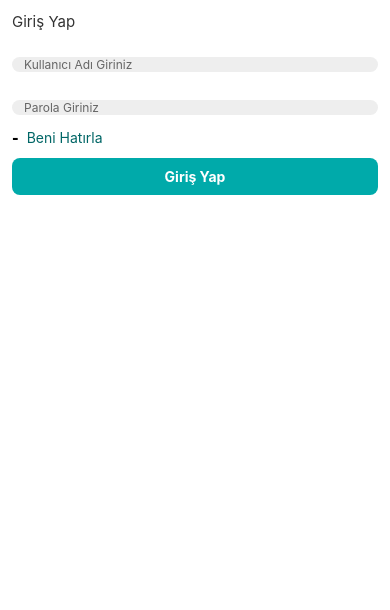
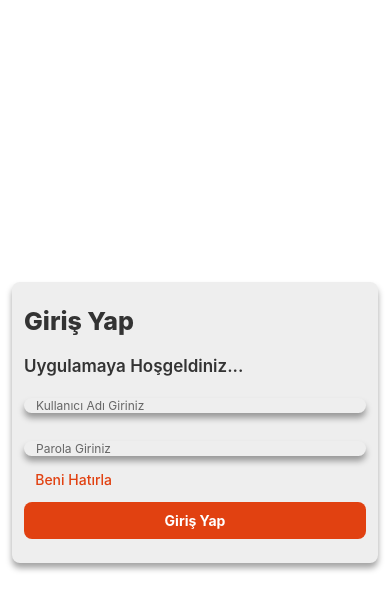
Before and after one commit to inceselim/codereaderelifsoft, a React Native app: screen /Home in a window 390 px wide. Shown: the top 610 px of the page. Built offline with nearby package versions, Linux system fonts and the light colour scheme.

Commit message:
30.12.23-++

```diff
--- a/src/components/ButtonPrimary/ButtonPrimary.tsx
+++ b/src/components/ButtonPrimary/ButtonPrimary.tsx
@@ -6,7 +6,7 @@ export default function ButtonPrimary({ onPress, text }: any) {
     return (
         <TouchableOpacity onPress={onPress}
             style={{
-                backgroundColor: colors.blue,
+                backgroundColor: colors.orange,
                 marginVertical: 12,
                 borderRadius: 8
             }}>
--- a/src/screens/home/HomeScreen.tsx
+++ b/src/screens/home/HomeScreen.tsx
@@ -1,5 +1,5 @@
 import React, { useEffect, useState } from 'react';
-import { View, Text, SafeAreaView, Alert, TextInput, ScrollView, TouchableOpacity } from 'react-native';
+import { View, Text, SafeAreaView, Alert, TextInput, ScrollView, TouchableOpacity, Platform } from 'react-native';
 import { styles } from '../../styles/styles';
 import { colors } from '../../styles/colors';
 import Tts from 'react-native-tts';
@@ -13,6 +13,8 @@ export default function HomeScreen() {
     const dispatch: any = useDispatch();
     const [barcodeText, setBarcodeText] = useState("")
     const userName = useSelector((state: any) => state.auth.userName)
+
+    const [segment, setSegment] = useState(0);
 
     async function logoutDecide() {
         Alert.alert('Oturum Kapat', 'Çıkış yapmak istediğinize emin misiniz?', [
@@ -32,72 +34,129 @@ export default function HomeScreen() {
             },
         ]);
     }
-    // useEffect(() => {
-    //     // Tts.voices().then(voices => console.log(voices));
-    //     Tts.setDefaultLanguage('tr-TR');
-    //     Tts.setDefaultRate(0.6);
-
-    //     Tts.speak('Hello, world!', {
-    //         // iosVoiceId: 'com.apple.ttsbundle.Moira-compact',
-    //         iosVoiceId: 'com.apple.voice.compact.tr-TR.Yelda',
-    //         rate: 0.5,
-    //         androidParams: {
-    //             KEY_PARAM_PAN: -1,
-    //             KEY_PARAM_VOLUME: 0.5,
-    //             KEY_PARAM_STREAM: 'STREAM_MUSIC',
-    //         },
-    //     });
-    //     Tts.speak('Selam arkadaşlar uygulamamıza hoşgeldiniz!', {
-    //         // iosVoiceId: 'com.apple.ttsbundle.Moira-compact',
-    //         iosVoiceId: 'com.apple.voice.compact.tr-TR.Yelda',
-    //         rate: 0.5,
-    //         androidParams: {
-    //             KEY_PARAM_PAN: 1,
-    //             KEY_PARAM_VOLUME: 0.5,
-    //             KEY_PARAM_STREAM: 'STREAM_NOTIFICATION',
-    //         },
-    //     });
-    // }, []);
+    useEffect(() => {
+        // Tts.voices().then(voices => console.log(voices));
+        Tts.setDefaultLanguage('tr-TR');
+        Tts.setDefaultRate(0.6);
+        Tts.speak('Hello, world!', {
+            iosVoiceId: 'com.apple.voice.compact.tr-TR.Yelda',
+            rate: 0.5,
+            androidParams: {
+                KEY_PARAM_PAN: 0,
+                KEY_PARAM_VOLUME: 0.99,
+                KEY_PARAM_STREAM: 'STREAM_NOTIFICATION',
+            },
+        });
+        Tts.speak('Selam arkadaşlar uygulamamıza hoşgeldiniz!', {
+            // iosVoiceId: 'com.apple.ttsbundle.Moira-compact',
+            iosVoiceId: 'com.apple.voice.compact.tr-TR.Yelda',
+            rate: 0.5,
+            androidParams: {
+                KEY_PARAM_PAN: 0,
+                KEY_PARAM_VOLUME: 1.0,
+                KEY_PARAM_STREAM: 'STREAM_NOTIFICATION',
+            },
+        });
+    }, []);
+    const handleBarcode = () => {
+        if (Platform.OS == "ios") {
+            Tts.speak('Hello, world!', {
+                iosVoiceId: 'com.apple.voice.compact.tr-TR.Yelda',
+                rate: 0.5,
+                androidParams: {
+                    KEY_PARAM_PAN: 0,
+                    KEY_PARAM_VOLUME: 0.99,
+                    KEY_PARAM_STREAM: 'STREAM_NOTIFICATION',
+                },
+            });
+        }
+        else {
+            Tts.speak('Selam arkadaşlar uygulamamıza hoşgeldiniz!', {
+                // iosVoiceId: 'com.apple.ttsbundle.Moira-compact',
+                iosVoiceId: 'com.apple.voice.compact.tr-TR.Yelda',
+                rate: 0.5,
+                androidParams: {
+                    KEY_PARAM_PAN: 0,
+                    KEY_PARAM_VOLUME: 1.0,
+                    KEY_PARAM_STREAM: 'STREAM_NOTIFICATION',
+                },
+            });
+        }
+    }
     return (
         <SafeAreaView style={styles.container}>
             <View style={styles.content}>
                 <View style={{ alignContent: "center" }}>
+                    {/* <Text style={{
+                        fontSize: 18,
+                        color: colors.orange,
+                        fontWeight: "bold",
+                        paddingVertical: 10,
+                        borderBottomWidth: 1,
+                    }}>Kullanıcı: {userName}</Text> */}
+                    <View style={{
+                        flexDirection: "row",
+                        justifyContent: "space-between",
+                        paddingTop:10,
+                    }}>
+                        <TouchableOpacity onPress={() => setSegment(0)}>
                             <Text style={{
-                        fontSize: 18,
-                        color: colors.blue,
-                        fontWeight: "bold",
-                        textAlign: "center",
-                        paddingVertical: 10,
-                    }}>Kullanıcı: {userName}</Text>
-                    <Text style={{
-                        fontSize: 15,
-                        color: colors.blue,
+                                fontSize: 19,
+                                color: colors.orange,
                                 fontWeight: "bold",
                                 textAlign: "center",
                                 paddingVertical: 10,
                             }}>Barkod Okut</Text>
+                        </TouchableOpacity>
+                        <TouchableOpacity onPress={() => setSegment(1)}>
+                            <Text style={{
+                                fontSize: 19,
+                                color: colors.orange,
+                                fontWeight: "bold",
+                                textAlign: "center",
+                                paddingVertical: 10,
+                            }}>Okutulanlar</Text>
+                        </TouchableOpacity>
+                    </View>
 
+                    {
+                        segment == 0 ?
+                            <View>
                                 <TextInput
                                     style={styles.textInput}
                                     value={barcodeText}
                                     onChangeText={setBarcodeText}
                                     autoFocus
                                 />
-                    <TouchableOpacity onPress={() => logoutDecide()}>
+                                <TouchableOpacity onPress={() => setBarcodeText("")}>
                                     <Text style={{
                                         fontSize: 15,
-                            color: colors.blue,
+                                        color: colors.orange,
                                         fontWeight: "bold",
                                         textAlign: "center",
                                         paddingVertical: 10,
-                        }}>Çıkış Yap</Text>
+                                    }}>Temizle</Text>
                                 </TouchableOpacity>
+                            </View>
+                            :
+                            <View>
                                 <ScrollView>
                                     <View>
 
                                     </View>
                                 </ScrollView>
                             </View>
+                    }
+                    <TouchableOpacity onPress={() => logoutDecide()}>
+                        <Text style={{
+                            fontSize: 15,
+                            color: colors.orange,
+                            fontWeight: "bold",
+                            textAlign: "center",
+                            paddingVertical: 10,
+                        }}>Çıkış Yap</Text>
+                    </TouchableOpacity>
+                </View>
             </View>
         </SafeAreaView>
     );
--- a/src/screens/login/LoginScreen.tsx
+++ b/src/screens/login/LoginScreen.tsx
@@ -137,12 +137,35 @@ export default function LoginScreen() {
         loading ?
           <LoadingCard />
           :
-          <View style={styles.content}>
+          <View style={[styles.content, { justifyContent: "center" }]}>
+            <View style={{
+              paddingHorizontal: 12,
+              paddingVertical: 12,
+              borderRadius: 8,
+              justifyContent: "center",
+              shadowColor: "#000",
+              backgroundColor: "#eee",
+              shadowOffset: {
+                width: 0,
+                height: 5,
+              },
+              shadowOpacity: 0.36,
+              shadowRadius: 6.68,
+
+              elevation: 11,
+            }}>
               <Text style={{
                 color: "#333",
-              fontSize: 15,
+                fontSize: 25,
+                fontWeight: "800",
                 marginVertical: 12
               }}>Giriş Yap</Text>
+              <Text style={{
+                color: "#333",
+                fontSize: 17,
+                fontWeight: "600",
+                marginVertical: 8
+              }}>Uygulamaya Hoşgeldiniz...</Text>
 
               <TextInput style={styles.textInput}
                 placeholder='Kullanıcı Adı Giriniz'
@@ -157,13 +180,17 @@ export default function LoginScreen() {
                 placeholderTextColor={"#666"} />
               <TouchableOpacity onPress={() => setRemember(!remember)} style={{ flexDirection: "row", alignItems: "center" }}>
                 {remember ? <Text style={{
-                color: colors.blueDark,
+                  color: colors.orange,
                   fontWeight: "900",
+                  fontSize: 16,
                 }}>X</Text> : <Text style={{
+                  color: colors.orange,
                   fontWeight: "900",
-              }}>-</Text>}
+                  fontSize: 16,
+                }}> </Text>}
                 <Text style={{
-                color: colors.blueDark,
+                  color: colors.orange,
+                  fontWeight: "500",
                   paddingStart: 8
                 }}>Beni Hatırla</Text>
               </TouchableOpacity>
@@ -171,6 +198,7 @@ export default function LoginScreen() {
               <ButtonPrimary onPress={() => handleUserLogin({ userName, userPass, })}
                 text={"Giriş Yap"} />
             </View>
+          </View>
       }
     </SafeAreaView>
   );
--- a/src/styles/colors.tsx
+++ b/src/styles/colors.tsx
@@ -3,5 +3,6 @@ export const colors = {
     blueDark: "#066",
     black:"#000",
     white: "#fff",
-    gray: "#e4e4e4"
+    gray: "#e4e4e4",
+    orange: "#e14111",
 }
--- a/src/styles/styles.tsx
+++ b/src/styles/styles.tsx
@@ -8,13 +8,22 @@ export const styles = StyleSheet.create({
     content: {
         flex: 1,
         paddingHorizontal: 12,
-        backgroundColor:colors.white
+        backgroundColor: colors.white
     },
     textInput: {
         backgroundColor: "#eee",
         borderRadius: 8,
         paddingStart: 12,
         marginVertical: 14,
-        fontSize: 12
+        fontSize: 12,
+        shadowColor: "#000",
+        shadowOffset: {
+            width: 0,
+            height: 5,
+        },
+        shadowOpacity: 0.36,
+        shadowRadius: 6.68,
+
+        elevation: 11,
     }
 })
```
Lines whose indentation alone changed are shown as unchanged.
